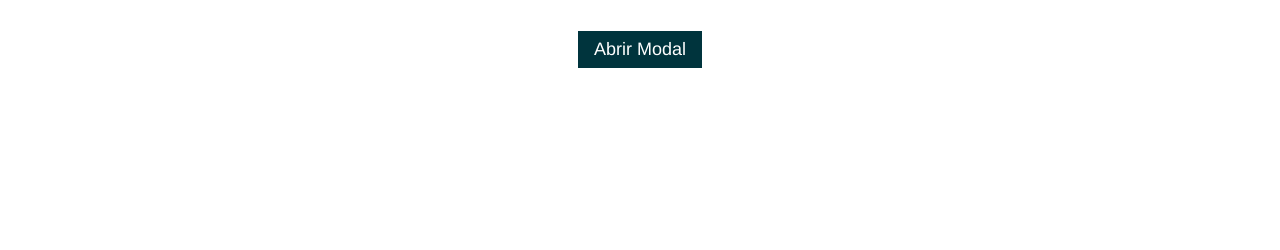
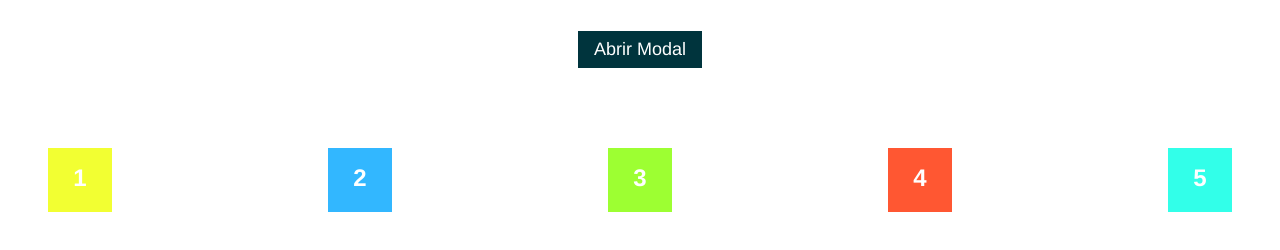
Before and after one commit to Jefer-Max/modal, a plain HTML site: page index.html in a window 1280 px wide. Shown: the part 104-354 px from the top of the page. Drawn offline with Linux system fonts and the light colour scheme.

Commit message:
add color-box

```diff
--- /dev/null
+++ b/boxcolors.js
@@ -0,0 +1,15 @@
+// Variables
+const boxColor = document.querySelectorAll(".box-color");
+const bodyColor = document.querySelector("body");
+// Recorrer los div (box-color) y obtengo cada uno por individual para manejar
+boxColor.forEach(function (currentValue) {
+  // Cuando el mouse sale del div, el color por defecto del body es Blanco
+  currentValue.addEventListener("mouseleave", function (event) {
+    bodyColor.style.backgroundColor = "white";
+  });
+  // When mouse is enter on the div, the body color is the same of the div (box-color)
+  currentValue.addEventListener("mouseenter", function (event) {
+    const color = window.getComputedStyle(event.target).backgroundColor;
+    bodyColor.style.backgroundColor = color;
+  });
+});
--- a/index.html
+++ b/index.html
@@ -20,6 +20,15 @@
       </div>
     </div>
 
+    <div class="box-container">
+      <div class="box-color one">1</div>
+      <div class="box-color two">2</div>
+      <div class="box-color three">3</div>
+      <div class="box-color four">4</div>
+      <div class="box-color five">5</div>
+    </div>
+
     <script src="modal.js"></script>
+    <script src="boxcolors.js"></script>
   </body>
 </html>
--- a/modal.js
+++ b/modal.js
@@ -2,6 +2,7 @@ if (document.getElementById("btnModal")) {
   var modal = document.getElementById("verModal");
   var btn = document.getElementById("btnModal");
   var span = document.getElementsByClassName("close")[0];
+  var body = document.getElementsByTagName("body")[0];
 
   btn.onclick = function () {
     modal.style.display = "block";
@@ -11,6 +12,13 @@ if (document.getElementById("btnModal")) {
     modal.style.display = "none";
   };
 
+  //salir dando click fuera del modal
+  window.onclick = function (event) {
+    if (event.target == modal) {
+      modal.style.display = "none";
+    }
+  };
+
   //salir con Esc , código 27
   window.addEventListener("keyup", function (e) {
     if (e.keyCode == 27) {
--- a/style.css
+++ b/style.css
@@ -3,6 +3,10 @@
   padding: 1rem;
   box-sizing: border-box;
   font-family: Helvetica, sans-serif;
+}
+
+body {
+  transition: all 0.3s ease;
 }
 
 h1,
@@ -67,3 +71,37 @@ p {
   text-decoration: none;
   cursor: pointer;
 }
+
+/* cuadros */
+
+.one {
+  background: rgb(242, 255, 50);
+}
+.two {
+  background: rgb(50, 183, 255);
+}
+.three {
+  background: rgb(157, 255, 50);
+}
+.four {
+  background: rgb(255, 87, 50);
+}
+.five {
+  background: rgb(50, 255, 233);
+}
+
+.box-container {
+  display: flex;
+  text-align: center;
+  justify-content: space-between;
+  margin-top: 3rem;
+}
+
+.box-color {
+  width: 4rem;
+  height: 4rem;
+  color: #fff;
+  font-size: 1.5rem;
+  font-weight: bold;
+  cursor: pointer;
+}
```
